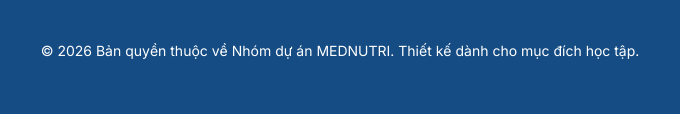
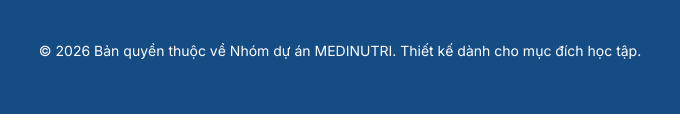
Before and after one commit to Aliyahz/mednutri-project, a website built with Parcel: page guideline.html in a window 1280 px wide. Shown: the part 1107-1238 px from the top of the page, 300-980 px from the left. Built offline with nearby package versions, Linux system fonts and the light colour scheme.

Commit message:
Update guideline.html

```diff
--- a/guideline.html
+++ b/guideline.html
@@ -119,7 +119,7 @@
               </div>
             </div>
             <div class="bn-quyn-thuc">
-              © 2026 Bản quyền thuộc về Nhóm dự án MEDNUTRI. Thiết kế dành cho
+              © 2026 Bản quyền thuộc về Nhóm dự án MEDINUTRI. Thiết kế dành cho
               mục đích học tập.
             </div>
           </div>
```
